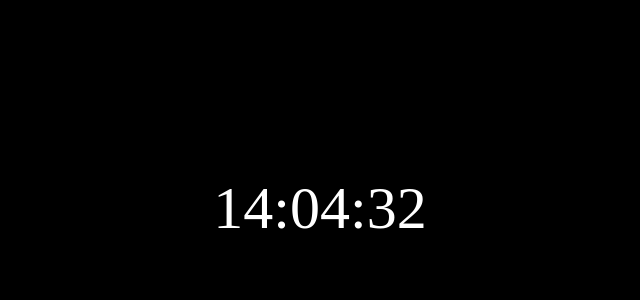
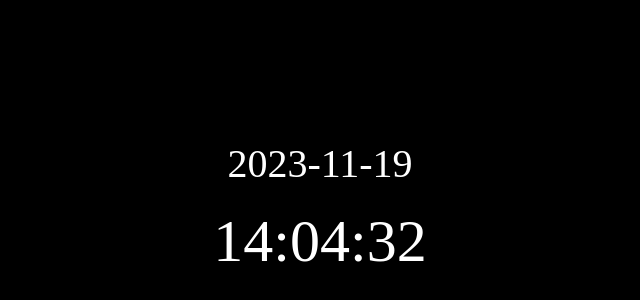
Before and after one commit to frossssss/clock, a plain HTML site: page index.html in a window 1280 px wide. Shown: the part 192-492 px from the top of the page, without its empty margins (320-960 px from the left). Drawn offline with Linux system fonts and the light colour scheme.

Commit message:
index.html

```diff
--- a/index.html
+++ b/index.html
@@ -12,6 +12,11 @@
             background-color: black;
             flex-direction: column;
         }
+        #date {
+            color: white;
+            font-size: 40px;
+            margin-bottom: 20px;
+        }
         #clock {
             color: white;
             font-size: 60px;
@@ -19,6 +24,7 @@
     </style>
 </head>
 <body>
+    <div id="date"></div>
     <div id="clock"></div>
     <script>
         function checkTime(i) {
@@ -33,9 +39,15 @@
             var h = today.getHours();
             var m = today.getMinutes();
             var s = today.getSeconds();
+            var y = today.getFullYear();
+            var mo = today.getMonth() + 1;
+            var d = today.getDate();
             // add a zero in front of numbers<10
             m = checkTime(m);
             s = checkTime(s);
+            mo = checkTime(mo);
+            d = checkTime(d);
+            document.getElementById('date').innerHTML = y + "-" + mo + "-" + d;
             document.getElementById('clock').innerHTML = h + ":" + m + ":" + s;
             t = setTimeout(function() {
                 startTime()
```
